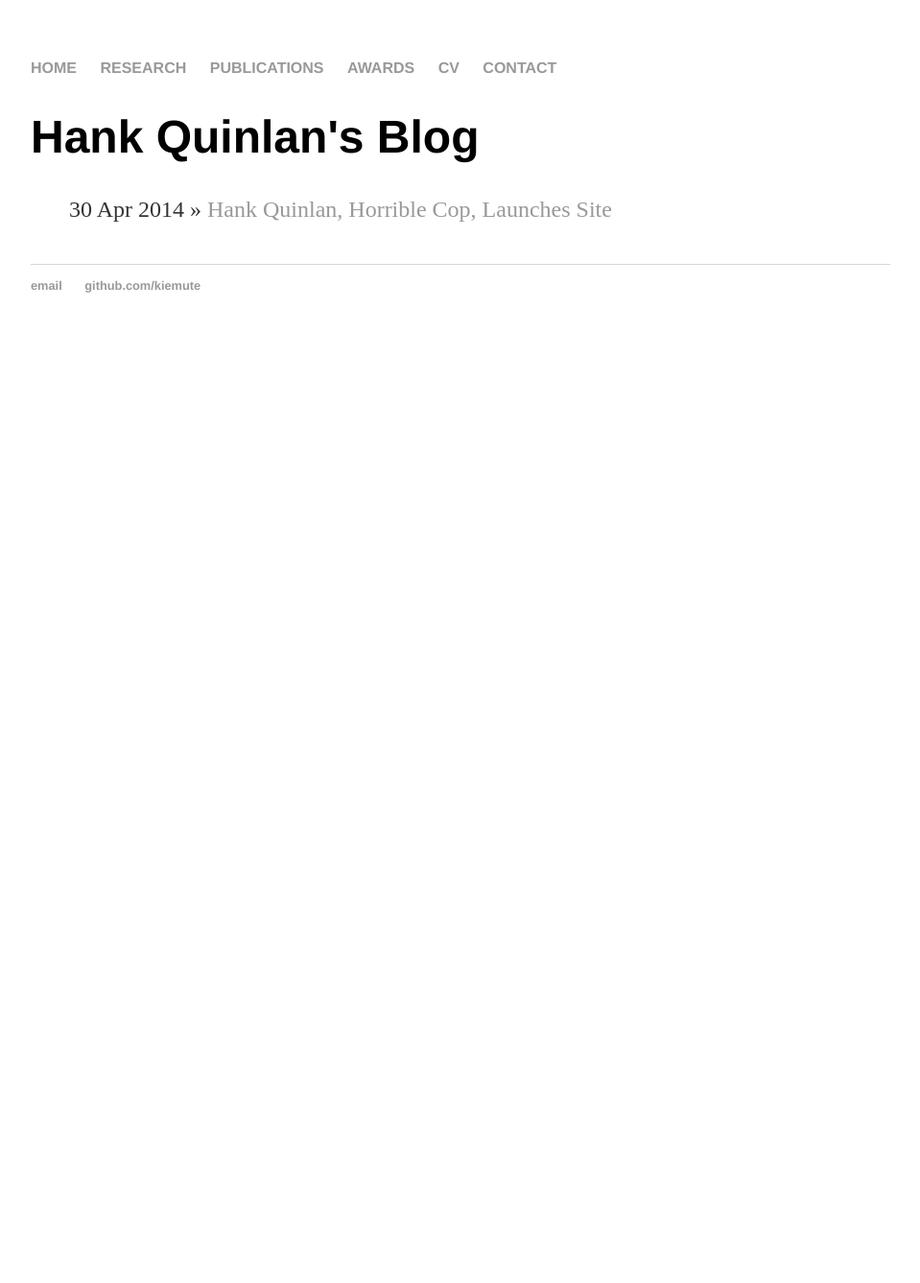
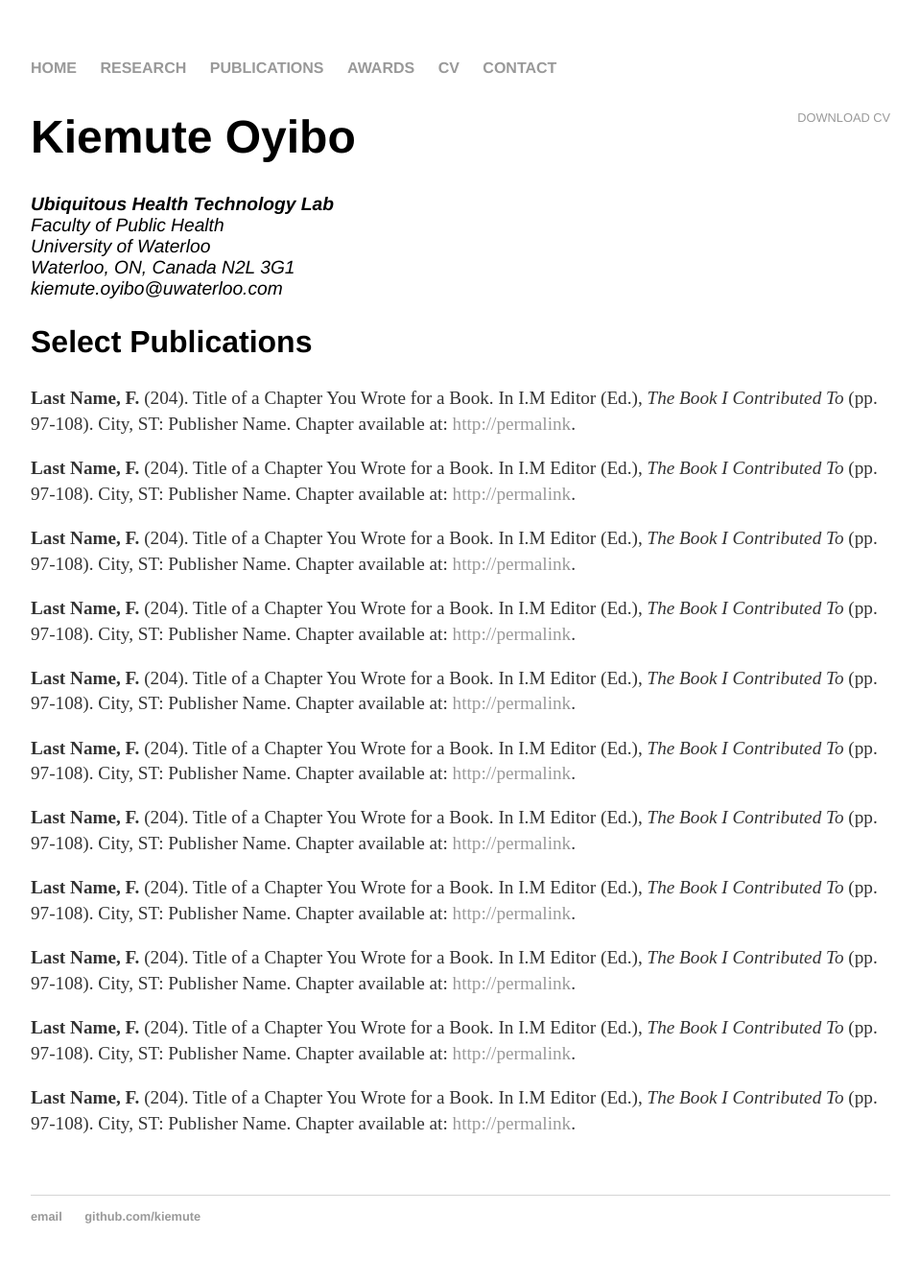
Before and after one commit to kiemute/kiemute.github.io, a Jekyll site: the page built from publications/index.html, in a window 1280 px wide. Shown: the whole page at 96% size, without its empty margins (160-1119 px from the left). Built offline with Jekyll 4.4.1, drawn with Linux system fonts in a browser that asks for light colours; before the commit the page ends 900 px from its top, so only the background shows below that.

Commit message:
Update index.html

```diff
--- a/publications/index.html
+++ b/publications/index.html
@@ -1,12 +1,43 @@
 ---
 layout: default
-title: Hank Quinlan's Blog
+title: CV of Kiemute Oyibo
 ---
-<h1>{{ page.title }}</h1>
-<ul class="posts">
 
-  {% for post in site.posts %}
-    <li><span>{{ post.date | date_to_string }}</span> &raquo; <a href="{{ post.url }}" title="{{ post.title }}">{{ post.title }}</a></li>
-  {% endfor %}
+	<div class="cv">
+		<a href="#" class="download" title="Download CV as PDF">Download CV</a>
+					<h1>Kiemute Oyibo</h1>
+					<address>
+					<strong>Ubiquitous Health Technology Lab</strong><br>
+					Faculty of Public Health<br>
+					University of Waterloo<br>
+					Waterloo, ON, Canada N2L 3G1<br>
+					<!-- <abbr title="phone">P:</abbr> (123) 456-7890<br> -->
+					<span class="obfuscate">kiemute.oyibo@uwaterloo.com</span>
+					</address>
 
-</ul>
+					<h2>Select Publications</h2>
+
+					<p><strong>Last Name, F.</strong> (204). Title of a Chapter You Wrote for a Book. In I.M Editor (Ed.), <em>The Book I Contributed To</em> (pp. 97-108). City, ST: Publisher Name. Chapter available at: <a href="#">http://permalink</a>.
+
+					<p><strong>Last Name, F.</strong> (204). Title of a Chapter You Wrote for a Book. In I.M Editor (Ed.), <em>The Book I Contributed To</em> (pp. 97-108). City, ST: Publisher Name. Chapter available at: <a href="#">http://permalink</a>.
+
+					<p><strong>Last Name, F.</strong> (204). Title of a Chapter You Wrote for a Book. In I.M Editor (Ed.), <em>The Book I Contributed To</em> (pp. 97-108). City, ST: Publisher Name. Chapter available at: <a href="#">http://permalink</a>.
+
+					<p><strong>Last Name, F.</strong> (204). Title of a Chapter You Wrote for a Book. In I.M Editor (Ed.), <em>The Book I Contributed To</em> (pp. 97-108). City, ST: Publisher Name. Chapter available at: <a href="#">http://permalink</a>.
+
+					<p><strong>Last Name, F.</strong> (204). Title of a Chapter You Wrote for a Book. In I.M Editor (Ed.), <em>The Book I Contributed To</em> (pp. 97-108). City, ST: Publisher Name. Chapter available at: <a href="#">http://permalink</a>.
+
+					<p><strong>Last Name, F.</strong> (204). Title of a Chapter You Wrote for a Book. In I.M Editor (Ed.), <em>The Book I Contributed To</em> (pp. 97-108). City, ST: Publisher Name. Chapter available at: <a href="#">http://permalink</a>.
+
+					<p><strong>Last Name, F.</strong> (204). Title of a Chapter You Wrote for a Book. In I.M Editor (Ed.), <em>The Book I Contributed To</em> (pp. 97-108). City, ST: Publisher Name. Chapter available at: <a href="#">http://permalink</a>.
+
+					<p><strong>Last Name, F.</strong> (204). Title of a Chapter You Wrote for a Book. In I.M Editor (Ed.), <em>The Book I Contributed To</em> (pp. 97-108). City, ST: Publisher Name. Chapter available at: <a href="#">http://permalink</a>.
+
+					<p><strong>Last Name, F.</strong> (204). Title of a Chapter You Wrote for a Book. In I.M Editor (Ed.), <em>The Book I Contributed To</em> (pp. 97-108). City, ST: Publisher Name. Chapter available at: <a href="#">http://permalink</a>.
+
+					<p><strong>Last Name, F.</strong> (204). Title of a Chapter You Wrote for a Book. In I.M Editor (Ed.), <em>The Book I Contributed To</em> (pp. 97-108). City, ST: Publisher Name. Chapter available at: <a href="#">http://permalink</a>.
+
+					<p><strong>Last Name, F.</strong> (204). Title of a Chapter You Wrote for a Book. In I.M Editor (Ed.), <em>The Book I Contributed To</em> (pp. 97-108). City, ST: Publisher Name. Chapter available at: <a href="#">http://permalink</a>.
+
+
+	</div>
```
